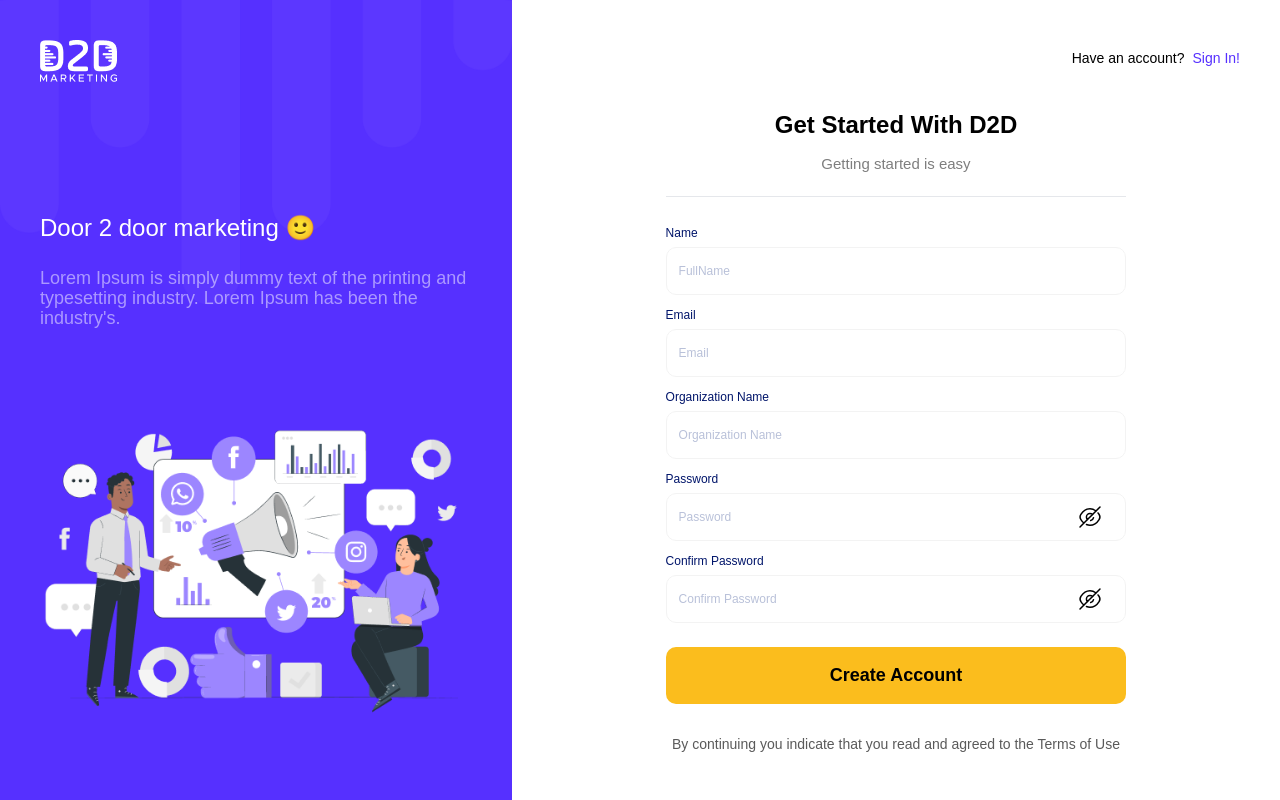
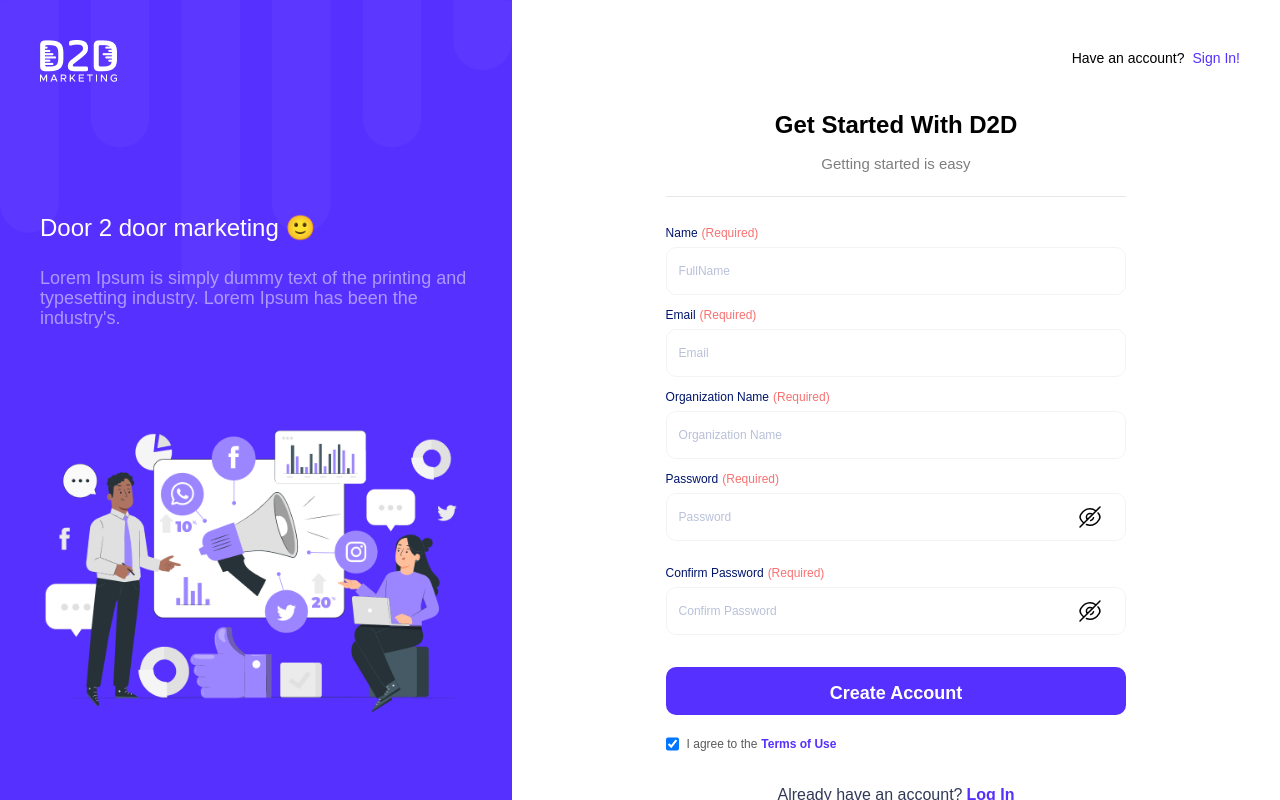
Before and after one commit to tajnur007/d2d-marketing-frontend, a Next.js app: page /auth/signup in a window 1280 px wide. Built offline with nearby package versions, Linux system fonts and the light colour scheme; no server answers; a web font is replaced by a local one.

Commit message:
Signup page refactoring done and also added terms condition modal

```diff
--- a/components/auth/form/signin-form.tsx
+++ b/components/auth/form/signin-form.tsx
@@ -87,7 +87,6 @@ const SigninForm = () => {
               type='email'
               id='email'
               name='Email'
-              htmlFor='email'
               disabled={loading}
               onChange={handleEmailChange}
             />
@@ -102,14 +101,13 @@ const SigninForm = () => {
                 type={showPassword ? 'text' : 'password'}
                 id='password'
                 name='Password'
-                htmlFor='password'
                 disabled={loading}
                 onChange={handlePasswordChange}
               />
               <p
                 className='absolute top-[42px] lg:top-[46px] 2xl:top-[50px] right-2 lg:right-6 cursor-pointer'
                 onClick={handlePasswordVisibilityToggle}>
-                {showPassword ? <PasswordRevealIcon className='h-4 lg:h-6' /> : <PasswordHideIcon className='h-4 lg:h-6' />}
+                {showPassword ? <PasswordRevealIcon /> : <PasswordHideIcon />}
               </p>
             </div>
             <div className='my-6 xl:my-8 2xl:my-10 flex items-center justify-between'>
--- a/components/auth/form/signup-form.tsx
+++ b/components/auth/form/signup-form.tsx
@@ -11,18 +11,21 @@ import { PasswordHideIcon, PasswordRevealIcon } from '@/assets/icons';
 import { Button } from '@/components/button';
 import { Input } from '@/components/input';
 import { SignUpFormItems } from '@/models/global-types';
-import { SignUpFORM_ITEMS } from '@/utils/constants/common-constants';
+import { SIGNUP_FORM_ERRORS, SIGNUP_FORM_ITEMS } from '@/utils/constants/common-constants';
 import { signUpFormErrorCheck } from '@/utils/helpers/common-helpers';
+import Link from 'next/link';
+import TermsOfUseModal from '@/components/terms-of-use-modal';
 
 const SignupForm = () => {
   const [loading, setLoading] = useState<boolean>(false);
-  const [formData, setFormData] = useState<SignUpFormItems>(SignUpFORM_ITEMS);
-  const [formErrors, setFormErrors] = useState<SignUpFormItems>(SignUpFORM_ITEMS);
+  const [showPassword, setShowPassword] = useState(false);
+  const [isAgreeTerms, setIsAgreeTerms] = useState(true);
+  const [showModal, setShowModal] = useState(false);
+  const [showTermsModal, setShowTermsModal] = useState(false);
 
-  const [showPassword, setShowPassword] = useState(false);
-
-  const [showModal, setShowModal] = useState(false);
-  const [selectedEmail, setSelectedEmail] = useState('jack365@gmail.com');
+  const [selectedEmail, setSelectedEmail] = useState('');
+  const [formData, setFormData] = useState<SignUpFormItems<string>>(SIGNUP_FORM_ITEMS);
+  const [formErrors, setFormErrors] = useState<SignUpFormItems<boolean>>(SIGNUP_FORM_ERRORS);
 
   const AuthServices = new AuthService();
 
@@ -37,7 +40,7 @@ const SignupForm = () => {
       return { ...prev, [name]: value };
     });
     setFormErrors((prev) => {
-      return { ...prev, [name]: '' };
+      return { ...prev, [name]: false };
     });
   };
   const onFormSubmit = async (event: FormEvent<HTMLFormElement>) => {
@@ -103,21 +106,20 @@ const SignupForm = () => {
           <div>
             <form onSubmit={onFormSubmit}>
               <Input
+                required
                 label={
                   <p className='text-[#00156A] font-medium text-xs mb-[2px]'>Name</p>
                 }
                 placeholder='FullName'
-                type='text'
                 id='fullName'
                 name='FullName'
                 value={formData?.FullName}
-                errorMessage={formErrors.FullName}
-                htmlFor='FullName'
+                isError={formErrors.FullName}
                 disabled={loading}
                 onChange={handleInputChange}
-                className={`mb-3 ${formErrors.FullName && 'border-red-500 shadow'}`}
               />
               <Input
+                required
                 label={
                   <p className='text-[#00156A] font-medium text-xs mb-[2px]'>Email</p>
                 }
@@ -125,34 +127,29 @@ const SignupForm = () => {
                 type='email'
                 id='email'
                 name='Email'
-                htmlFor='email'
                 disabled={loading}
                 onChange={handleInputChange}
                 value={formData?.Email}
-                errorMessage={formErrors.Email}
-                className={`mb-3 ${formErrors.Email && 'border-red-500 shadow'}`}
+                isError={formErrors.Email}
               />
               <Input
+                required
                 label={
                   <p className='text-[#00156A] font-medium text-xs mb-[2px]'>
                     Organization Name
                   </p>
                 }
                 placeholder='Organization Name'
-                type='text'
                 id='organizationname'
                 name='OrganizationName'
-                htmlFor='organizationname'
                 disabled={loading}
                 onChange={handleInputChange}
                 value={formData?.OrganizationName}
-                errorMessage={formErrors.OrganizationName}
-                className={`mb-3 ${
-                  formErrors.OrganizationName && 'border-red-500 shadow'
-                }`}
+                isError={formErrors.OrganizationName}
               />
               <div className='relative mb-3'>
                 <Input
+                  required
                   label={
                     <p className='text-[#00156A] font-medium text-xs mb-[2px]'>
                       Password
@@ -162,23 +159,20 @@ const SignupForm = () => {
                   type={showPassword ? 'text' : 'password'}
                   id='password'
                   name='Password'
-                  htmlFor='password'
                   disabled={loading}
                   onChange={handleInputChange}
                   value={formData?.Password}
-                  errorMessage={formErrors.Password}
-                  className={`${formErrors.Password && 'border-red-500 shadow'}`}
+                  isError={formErrors.Password}
                 />
                 <p
-                  className={`absolute right-6 cursor-pointer ${
-                    formErrors.Password ? 'top-[50px]' : 'top-[34px]'
-                  }`}
+                  className='absolute top-[32px] lg:top-[34px] 2xl:top-[38px] right-2 lg:right-6 cursor-pointer'
                   onClick={handlePasswordVisibilityToggle}>
                   {showPassword ? <PasswordRevealIcon /> : <PasswordHideIcon />}
                 </p>
               </div>
               <div className='relative'>
                 <Input
+                  required
                   label={
                     <p className='text-[#00156A] font-medium text-xs mb-[2px]'>
                       Confirm Password
@@ -188,24 +182,21 @@ const SignupForm = () => {
                   type={showPassword ? 'text' : 'password'}
                   id='confirmpassword'
                   name='ConfirmPassword'
-                  htmlFor='confirmpassword'
                   disabled={loading}
                   onChange={handleInputChange}
                   value={formData?.ConfirmPassword}
-                  errorMessage={formErrors.ConfirmPassword}
-                  className={` ${formErrors.ConfirmPassword && 'border-red-500 shadow'}`}
+                  isError={formErrors.ConfirmPassword}
                 />
                 <p
-                  className={`absolute right-6 cursor-pointer ${
-                    formErrors.ConfirmPassword ? 'top-[50px]' : 'top-[34px]'
-                  }`}
+                  className='absolute top-[32px] lg:top-[34px] 2xl:top-[38px] right-2 lg:right-6 cursor-pointer'
                   onClick={handlePasswordVisibilityToggle}>
                   {showPassword ? <PasswordRevealIcon /> : <PasswordHideIcon />}
                 </p>
               </div>
               <Button
                 type='submit'
-                className='rounded-[10px] h-[57px] mt-6 mb-[30px] text-black text-[14.85px] bg-[#FBBD1D] hover:bg-[#f3c655]'>
+                disabled={!isAgreeTerms}
+                className='rounded-[10px] md:h-[35px] lg:h-[48px] 2xl:h-14 mt-5'>
                 {loading ? (
                   <div className='h-full w-full flex items-center justify-center'>
                     <Oval width='30' color='#ffffff' />
@@ -216,11 +207,36 @@ const SignupForm = () => {
               </Button>
             </form>
           </div>
+        <div className='mt-5 text-[12px] text-[#5A5A5A] text-left flex justify-start align-middle'>
+          <input
+            id='terms'
+            type='checkbox'
+            checked={isAgreeTerms}
+            onChange={() => setIsAgreeTerms(preValue => !preValue)}
+          />
+          <label htmlFor='terms' className='ml-2'>I agree to the</label>
+          <span
+            className='ml-1 font-semibold text-[#5630FF] cursor-pointer'
+            onClick={() => setShowTermsModal(true)}>
+            Terms of Use
+          </span>
         </div>
-        <p className='text-[14px] text-[#5A5A5A] font-normal text-center mx-20'>
-          By continuing you indicate that you read and agreed to the Terms of Use
+        <p className='text-[#313957] mt-[30px] text-center'>
+          Already have an account?
+          <Link
+            href='/auth/signin'
+            className='ml-1 font-semibold text-[#5630FF] cursor-pointer'>
+            Log In
+          </Link>
         </p>
+        </div>
       </div>
+
+      <TermsOfUseModal
+        showModal={showTermsModal}
+        setShowModal={setShowTermsModal}
+      />
+
       <CheckYourEmailModal
         showModal={showModal}
         setShowModal={setShowModal}
--- a/components/check-mail-modal.tsx
+++ b/components/check-mail-modal.tsx
@@ -45,9 +45,8 @@ const CheckYourEmailModal = ({
 
             <div className='relative w-[360px] font-normal text-transparent text-[14px] text-center tracking-[0] leading-[20px] py-8'>
               <span className='text-[#131212]'>
-                If you can’t find the email check your spam folder or{' '}
+                If you can&apos;t find the email check your spam folder
               </span>
-              <span className='font-semibold text-[#5630ff] '>Click to resend</span>
             </div>
             <button onClick={closeModal} className='flex mx-auto items-center space-x-2'>
               <ArrowLeftIcon />
--- a/components/input.tsx
+++ b/components/input.tsx
@@ -4,26 +4,24 @@ import { twMerge } from 'tailwind-merge';
 
 export const Input = ({
   label,
-  htmlFor,
+  id,
   className,
-  errorMessage,
-  defaultValue,
+  isError,
+  required,
   ...props
 }: InputProps) => (
   <div className='flex flex-col w-full'>
     <label
-      htmlFor={htmlFor}
-      className='text-[#00156A] text-xs 2xl:text-sm mb-1 font-medium'>
-      {label}
-      {errorMessage && <span className='text-red-500 ml-1'>{errorMessage}</span>}
+      htmlFor={id}
+      className='text-[#00156A] text-xs 2xl:text-sm mb-1 font-medium flex'>
+      {label} {required && <span className='text-red-400 ml-1'>&#40;Required&#41;</span>}
     </label>
     <input
       {...props}
+      id={id}
       className={twMerge(
-        'w-full md:h-[35px] lg:h-[48px] 2xl:h-14 rounded-[10px] border border-[#F3F3F3] outline-none border-solid p-3 2xl:p-4 placeholder-[#B9C1D9] text-sm md:text-[12px] 2xl:text-[16px] font-medium focus-within:border-purple-500 focus-within:ring focus-within:ring-purple-200 transition-all duration-500',
-        className
+        'w-full md:h-[35px] lg:h-[48px] 2xl:h-14 rounded-[10px] border border-[#F3F3F3] outline-none border-solid p-3 2xl:p-4 placeholder-[#B9C1D9] text-sm md:text-[12px] 2xl:text-[16px] font-medium focus-within:border-purple-500 focus-within:ring focus-within:ring-purple-200 transition-all duration-500 mb-3', `${isError && 'border-red-500 shadow'}`, className
       )}
-      defaultValue={defaultValue}
     />
   </div>
 );
--- /dev/null
+++ b/components/terms-of-use-modal.tsx
@@ -0,0 +1,68 @@
+import Modal from 'react-modal';
+import { ArrowLeftIcon, FeaturedIcon } from '@/assets/icons';
+import termsOfUseImage from '@/assets/images/terms-of-use.png';
+import Image from 'next/image';
+import { Button } from '@/components/button';
+
+if (Modal.defaultStyles.overlay) {
+  Modal.defaultStyles.overlay.backgroundColor = '#00000054';
+}
+
+const TermsOfUseModal = ({
+  showModal,
+  setShowModal,
+}: {
+  showModal: boolean;
+  setShowModal: (show: boolean) => void;
+}) => {
+  const closeModal = () => {
+    setShowModal(false);
+  };
+
+  return (
+    <>
+      {showModal && (
+        <Modal
+          className={
+            'flex mx-auto items-center absolute -translate-x-2/4 -translate-y-2/4 left-[50%] right-[auto] top-[50%] bottom-[auto]'
+          }
+          isOpen={showModal}
+          onRequestClose={closeModal}
+          ariaHideApp={false}>
+          <div className='w-[700px]'>
+            <div className='px-[24px] 2xl:px-[44px]'>
+              <div className='flex justify-center'>
+                <Image src={termsOfUseImage} alt='terms-image' />
+              </div>
+
+              <p className='text-[24px] text-[#0C1421] text-center font-bold my-5 2xl:my-[30px]'>
+                Terms of Use
+              </p>
+
+              <div className='h-[180px] 2xl:h-[233px] overflow-y-scroll'>
+                <p className='font-bold'>Welcome to Door 2 door marketing!</p> <br />
+                <p>
+                  These terms and conditions outline the rules and regulations for the use of Vivasoft Limited&apos;s Website, located at contacts.vivasoft.com.
+                </p> <br />
+                <p>
+                  By accessing this website we assume you accept these terms and conditions. Do not continue to use Visitase if you do not agree to take all of the terms and conditions stated on this page.
+                </p> <br />
+                <p>
+                  The following terminology applies to these Terms and Conditions, Privacy Statement and Disclaimer Notice and all Agreements: &quot;Client&quot;, &quot;You&quot; and &quot;Your&quot;
+                </p>
+              </div>
+
+              <div className='mt-[20px] 2xl:mt-[35px]' onClick={closeModal}>
+                <Button className='rounded-[10px] md:h-[35px] lg:h-[48px] 2xl:h-14 mt-5'>
+                  Close
+                </Button>
+              </div>
+            </div>
+          </div>
+        </Modal>
+      )}
+    </>
+  );
+};
+
+export default TermsOfUseModal;
--- a/utils/constants/common-constants.ts
+++ b/utils/constants/common-constants.ts
@@ -218,12 +218,20 @@ export const CREATE_REMINDER_ITEMS: CreateReminderItems = {
   Date: '',
 };
 
-export const SignUpFORM_ITEMS: SignUpFormItems = {
+export const SIGNUP_FORM_ITEMS: SignUpFormItems<string> = {
   FullName: '',
   Email: '',
   OrganizationName: '',
   Password: '',
   ConfirmPassword: '',
+};
+
+export const SIGNUP_FORM_ERRORS: SignUpFormItems<boolean> = {
+  FullName: false,
+  Email: false,
+  OrganizationName: false,
+  Password: false,
+  ConfirmPassword: false,
 };
 
 export const LEAD_STATUS = {
```
Also changed, not shown: assets/icons.tsx (+4 -4 lines), models/global-types.ts (+7 -7 lines), utils/helpers/common-helpers.ts (+5 -5 lines), assets/images/terms-of-use.png (added).
